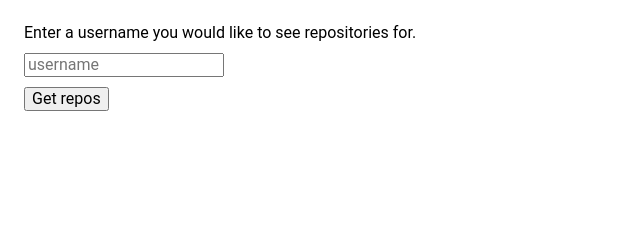
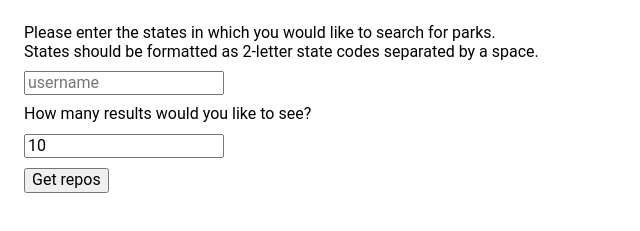
Before and after one commit to porterhyphenborden/github-list-repos, a plain HTML site: page index.html in a window 1280 px wide. Shown: the part 61-292 px from the top of the page, without its empty margins (0-640 px from the left). Drawn offline with nearby package versions, Linux system fonts and the light colour scheme.

Commit message:
updated html

```diff
--- a/index.html
+++ b/index.html
@@ -1,7 +1,7 @@
 <!DOCTYPE html>
 <html lang="en">
 <head>
-  <title>TEMPLATE</title>
+  <title>Search for Github User Repos</title>
   <meta name="description" content="DESCRIPTION">
   <meta name="viewport" content="width=device-width, initial-scale=1.0">
   <link rel="stylesheet" href="https://cdnjs.cloudflare.com/ajax/libs/normalize/4.2.0/normalize.min.css">
@@ -17,8 +17,10 @@
         <main role="main">
             <form>
                 <fieldset>
-                <label for="user-search">Enter a username you would like to see repositories for.</label>
+                <label for="user-search">Please enter the states in which you would like to search for parks.<br>States should be formatted as 2-letter state codes separated by a space.</label>
                 <input type="text" id="user-search" name="user-search" placeholder="username" required>
+                <label for="num-parks">How many results would you like to see?</label>
+                <input type="number" id="js-num-parks" name="num-parks" value="10" required>
                 <button type="submit">Get repos</button>
                 </fieldset>
             </form>
```
